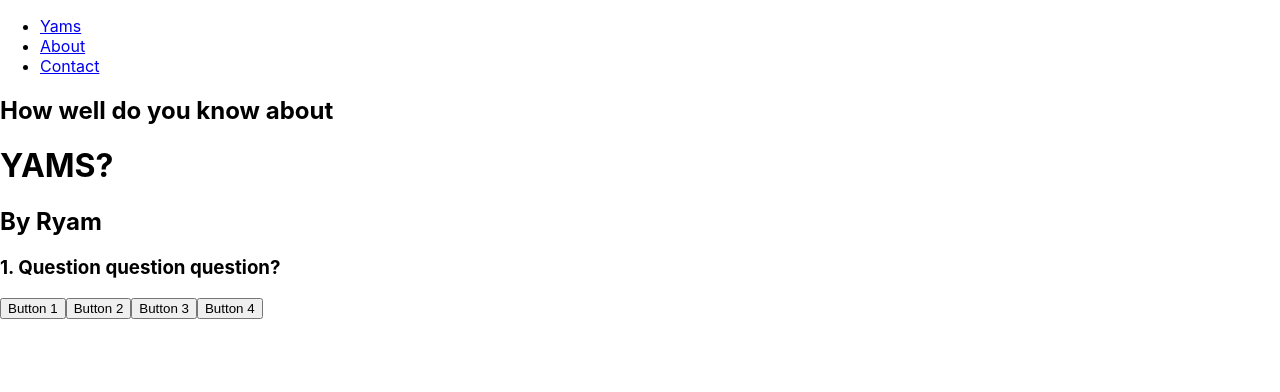
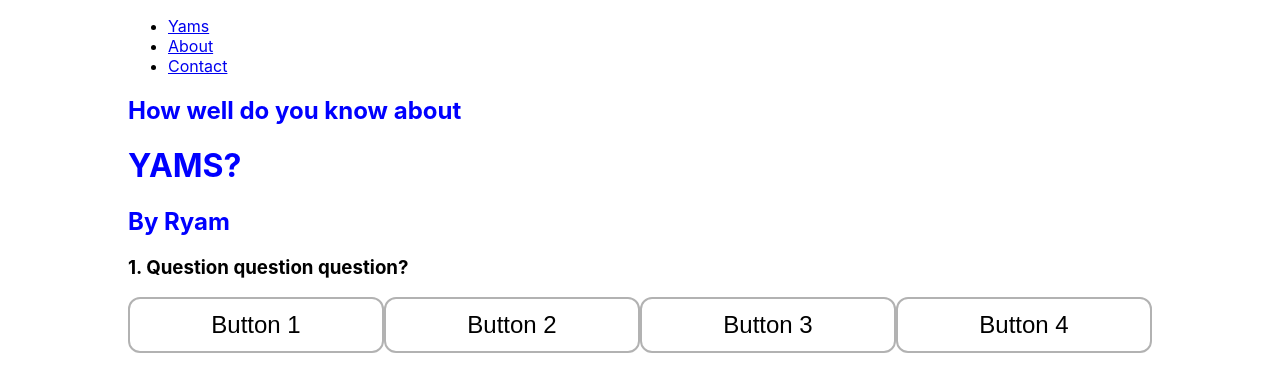
Before and after one commit to ryanmohta/darkmodeworkshop, a React (Create React App) app: page / in a window 1280 px wide. Shown: the top 392 px of the page. Built offline with nearby package versions, Linux system fonts and the light colour scheme.

Commit message:
Updated css

```diff
--- a/src/App.css
+++ b/src/App.css
@@ -1,38 +1,4 @@
-.App {
-  text-align: center;
+:root {
+  margin: 0 auto;
+  width: 80vw;
 }
-
-.App-logo {
-  height: 40vmin;
-  pointer-events: none;
-}
-
-@media (prefers-reduced-motion: no-preference) {
-  .App-logo {
-    animation: App-logo-spin infinite 20s linear;
-  }
-}
-
-.App-header {
-  background-color: #282c34;
-  min-height: 100vh;
-  display: flex;
-  flex-direction: column;
-  align-items: center;
-  justify-content: center;
-  font-size: calc(10px + 2vmin);
-  color: white;
-}
-
-.App-link {
-  color: #61dafb;
-}
-
-@keyframes App-logo-spin {
-  from {
-    transform: rotate(0deg);
-  }
-  to {
-    transform: rotate(360deg);
-  }
-}
--- /dev/null
+++ b/src/Yams/Yams.css
@@ -0,0 +1,17 @@
+.Yams .header {
+  color: blue;
+}
+
+.Question .row {
+  display: flex;
+}
+.Question button {
+  flex-grow: 1;
+  background: none;
+  font-size: 24px;
+  padding: 12px 24px;
+  border: 2px solid rgba(0, 0, 0, 0.3);
+  border-radius: 12px;
+}
+
+/*# sourceMappingURL=Yams.css.map */
--- a/src/Yams/Yams.js
+++ b/src/Yams/Yams.js
@@ -1,9 +1,9 @@
-import React from "react";
+import './Yams.css';
 
 function Yams() {
   return (
     <div className="Yams">
-      <div className="Yams-header">
+      <div className="header">
         <h2>How well do you know about</h2>
         <h1>YAMS?</h1>
         <h2>By Ryam</h2>
@@ -19,9 +19,9 @@ function Question() {
   }
 
   return (
-    <div>
+    <div className="Question">
       <h3>1. Question question question?</h3>
-      <div className="Question-row">
+      <div className="row">
         <button onClick={handleClick}>Button 1</button>
         <button onClick={handleClick}>Button 2</button>
         <button onClick={handleClick}>Button 3</button>
--- /dev/null
+++ b/src/Yams/Yams.scss
@@ -0,0 +1,19 @@
+.Yams {
+  .header {
+    color: blue;
+  }
+}
+
+.Question {
+  .row {
+    display: flex;
+  }
+  button {
+    flex-grow: 1;
+    background: none;
+    font-size: 24px;
+    padding: 12px 24px;
+    border: 2px solid rgba(0, 0, 0, 0.3);
+    border-radius: 12px;
+  }
+}
```
Also changed, not shown: 1 other file (tests, documents, lock files or other folders).
